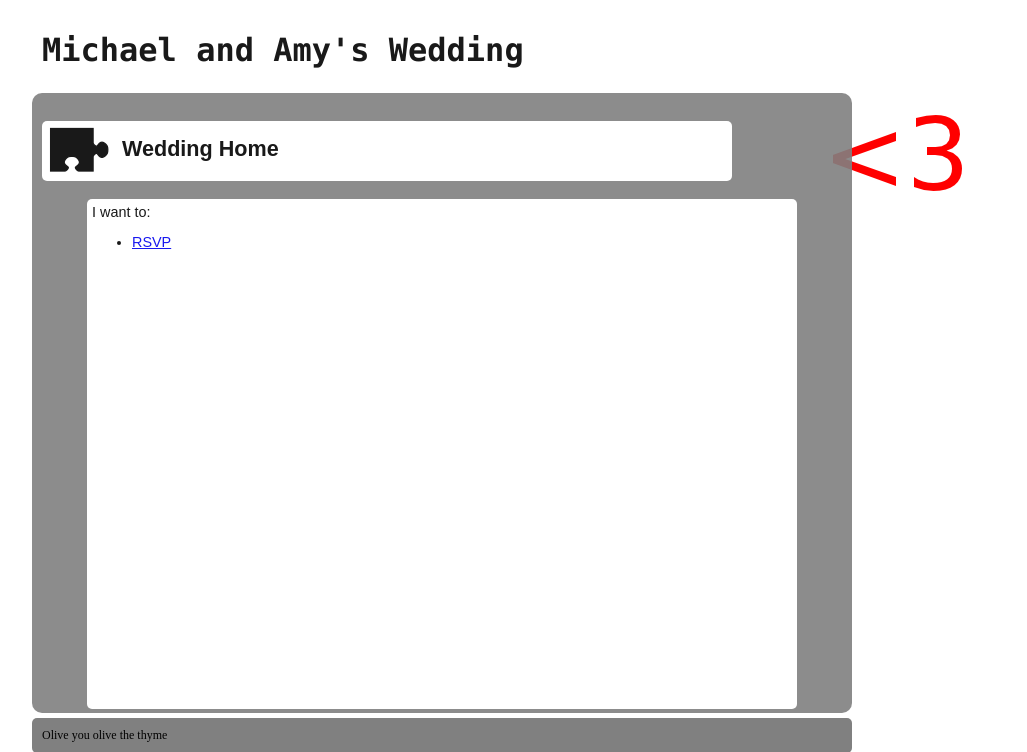
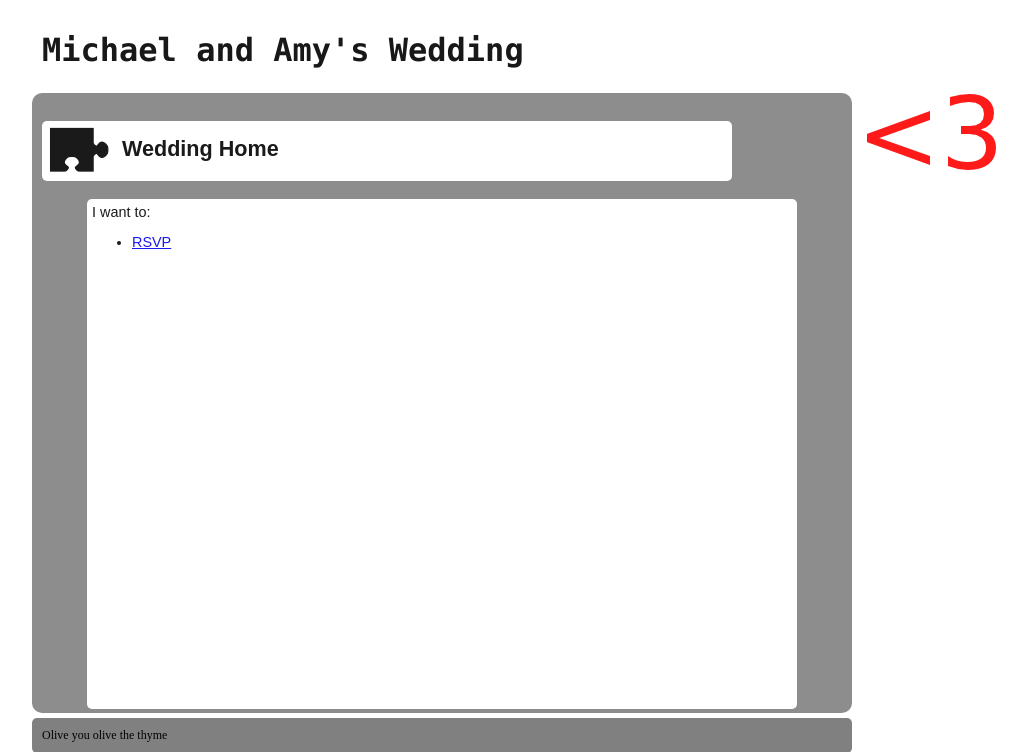
Before and after one commit to mfairchild365/wedding_rsvp, a PHP site: page /wedding/ in a window 1280 px wide. Shown: the top 752 px of the page, without its empty margins (198-1225 px from the left). Run offline with PHP 8.4, Linux system fonts and the light colour scheme.

Commit message:
Make it so that the <3 does not fall behind the background.

```diff
--- a/www/css/main.css
+++ b/www/css/main.css
@@ -1,9 +1,26 @@
 body {
     background-color: white;
+}
+
+#heart {
+    top:75px;
+    position: fixed;
+    width: 975px;
+    height: 116px;
     background-image: url('../images/heart.png');
     background-repeat: no-repeat;
-    background-attachment:fixed;
     background-position: right top;
+    margin-left: auto;
+    margin-right: auto;
+    z-index: -1;
+}
+
+#left, #middle. #right {
+    float: left;
+}
+
+#left, #right {
+    width: 120px;
 }
 
 #maincontent {
--- a/www/templates/default/Wedding/Controller.tpl.php
+++ b/www/templates/default/Wedding/Controller.tpl.php
@@ -9,7 +9,9 @@
 </head>
 <body>
     <h1><a href="<?php echo Wedding_Controller::$url?>" title="go to the home page">Michael and Amy's Wedding</a></h1>
+
     <div id='maincontent'>
+    <div id='heart'></div>
         <?php
         echo $savvy->render($context->actionable);
         ?>
```
Also changed, not shown: www/images/heart.png.
